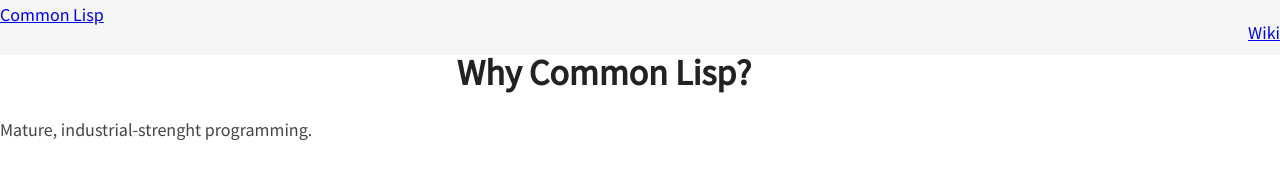
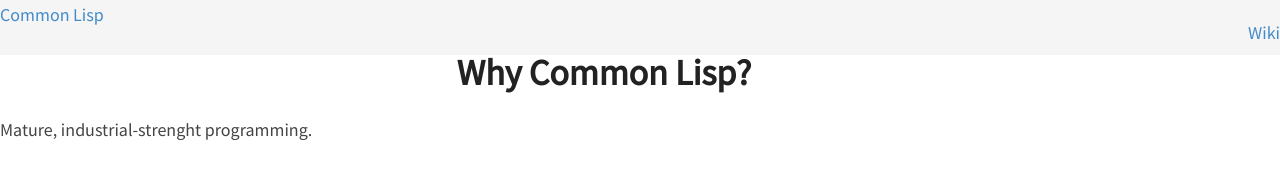
Before and after one commit to LispLang/lisplang.github.io, a Jekyll site: the page built from index.html, in a window 1280 px wide. Shown: the top 190 px of the page. Built offline with Jekyll 4.4.1, drawn with Linux system fonts in a browser that asks for light colours; nearby versions of some CDN libraries; some web fonts are replaced.

Commit message:
Style links

```diff
--- a/assets/css/main.scss
+++ b/assets/css/main.scss
@@ -58,6 +58,15 @@ nav {
   ul {
     list-style-type: none;
     float: right;
+  }
+}
+
+/* Link style */
+
+a {
+  &:link, &:visited, &:hover, &:active {
+    color: #428BCA;
+    text-decoration: none;
   }
 }
 
```
